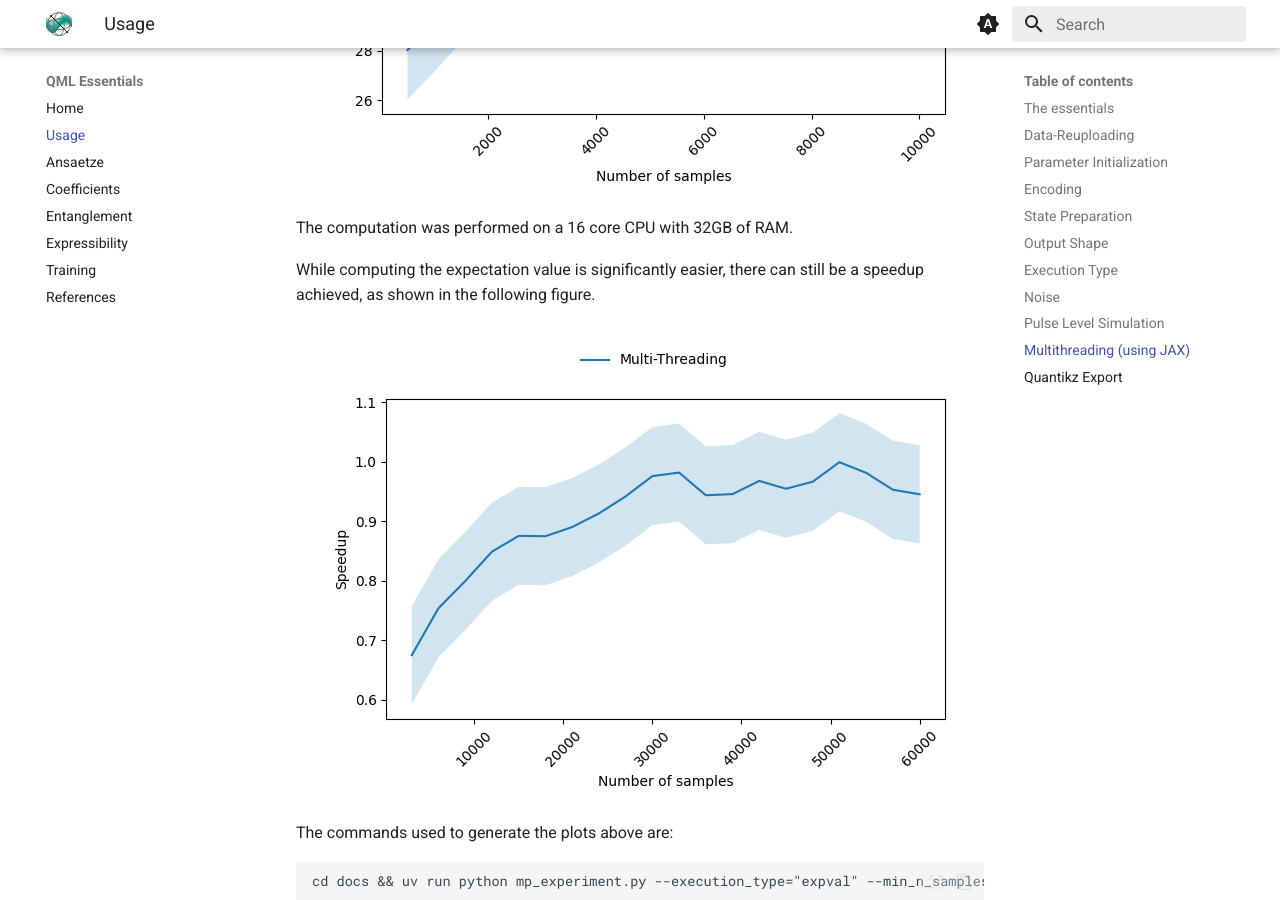
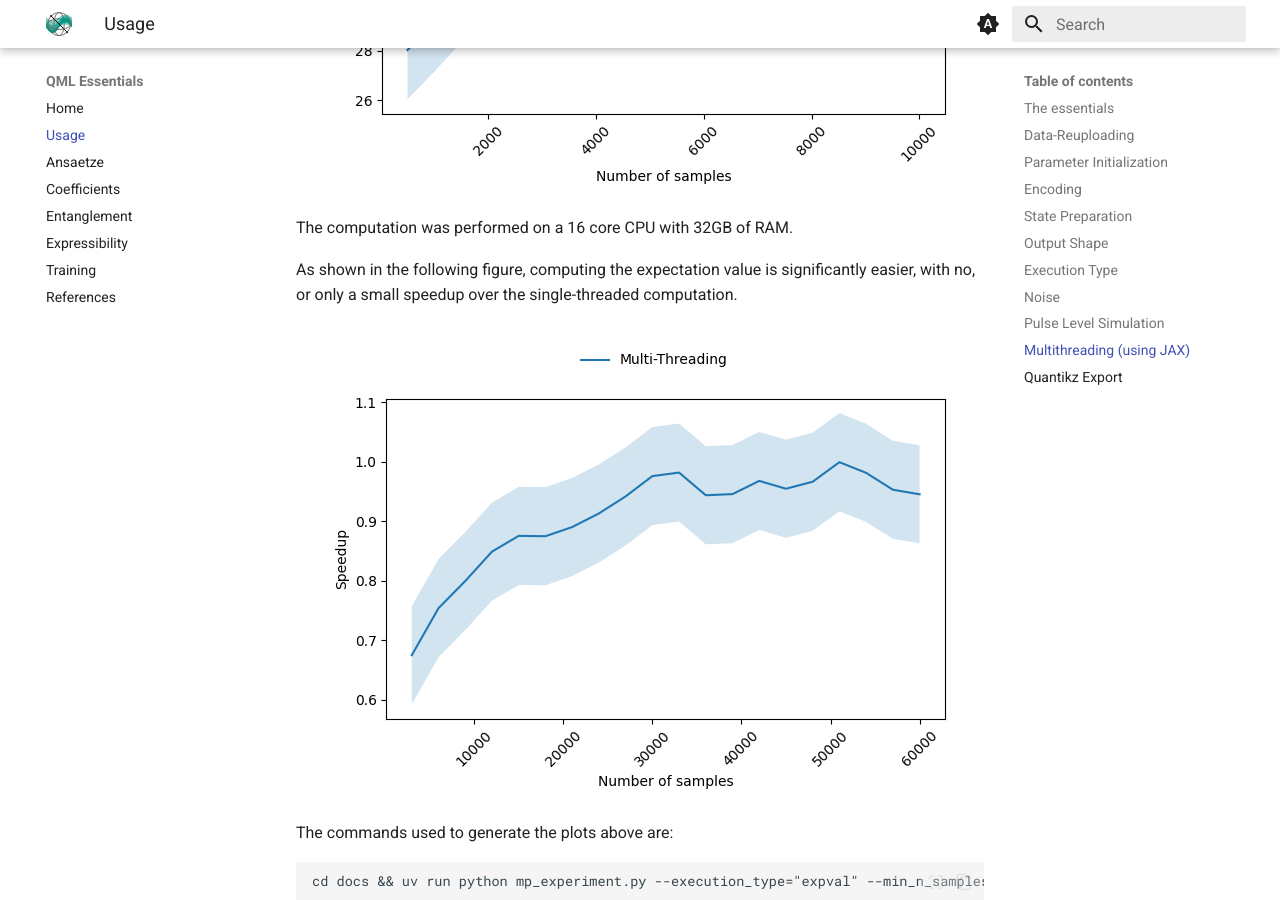
Before and after one commit to cirKITers/qml-essentials, an MkDocs documentation site: the page built from docs/usage.md, in a window 1280 px wide and 900 px high, scrolled down 8709 px. Built offline with MkDocs 1.6.1 and Material for MkDocs 9.7.7, drawn with Linux system fonts in a browser that asks for light colours; emoji names are drawn with the system emoji font.

Commit message:
note on expval multithreaded

```diff
--- a/docs/usage.md
+++ b/docs/usage.md
@@ -300,7 +300,7 @@ For density matrix calculations, we computed the speedup of a multi-threaded com
 
 The computation was performed on a 16 core CPU with 32GB of RAM.
 
-While computing the expectation value is significantly easier, there can still be a speedup achieved, as shown in the following figure.
+As shown in the following figure, computing the expectation value is significantly easier, with no, or only a small speedup over the single-threaded computation.
 
 ![Multiprocessing Expval](figures/mp_result_expval_light.png#center#only-light)
 ![Multiprocessing Expval](figures/mp_result_expval_dark.png#center#only-dark)
```
